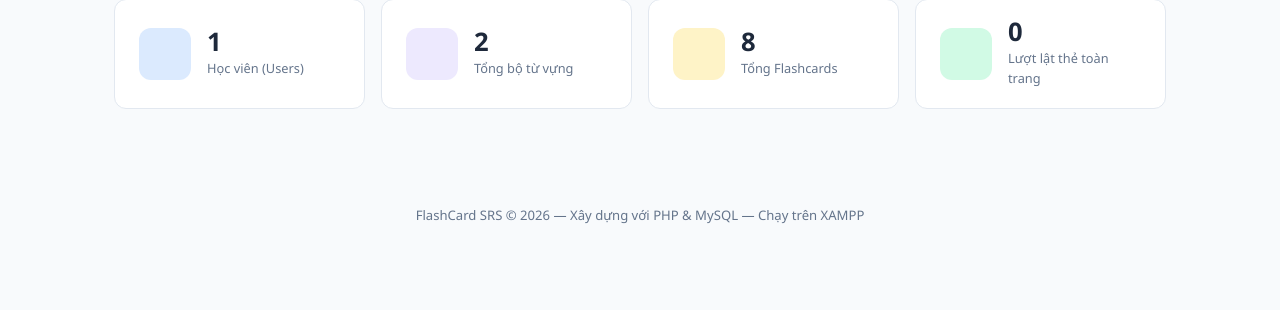
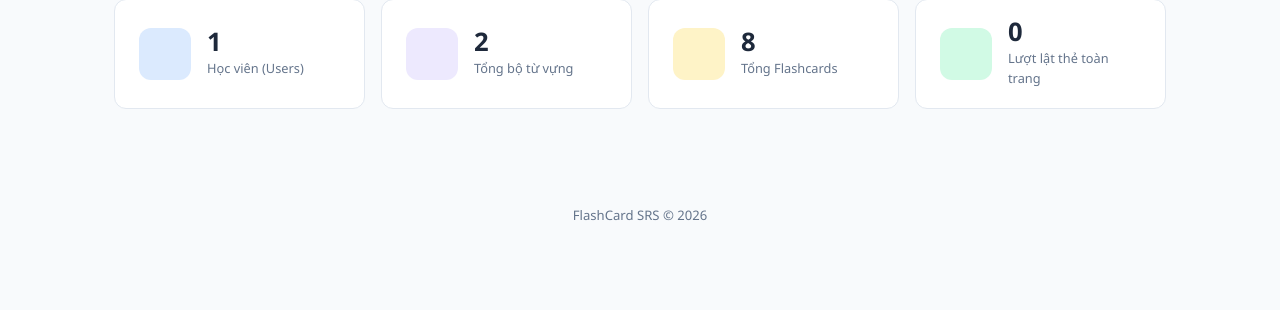
Before and after one commit to phucan20032011-cpu/Project_Flash_card_SRS, a PHP site: page /admin_dashboard.php in a window 1280 px wide. Shown: the part 166-476 px from the top of the page. Run offline with PHP 8.4, Linux system fonts and the light colour scheme; a user stored in the database is signed in; data comes from the database, SQL or seed files in the repository; data that the repository does not hold is empty.

Commit message:
update footer

```diff
--- a/index.php
+++ b/index.php
@@ -53,9 +53,9 @@ $error = '';
                 <button class="btn btn-primary" style="width:100%;" onclick="doLogin()">
                     Đăng nhập
                 </button>
-                <p style="text-align:center; margin-top:1rem; font-size:0.82rem; color:var(--text-muted);">
+                <!-- <p style="text-align:center; margin-top:1rem; font-size:0.82rem; color:var(--text-muted);">
                     Demo: <strong>student@demo.com</strong> / <strong>password</strong>
-                </p>
+                </p> -->
             </div>
 
             <!-- === FORM ĐĂNG KÝ === -->
--- a/views/footer.php
+++ b/views/footer.php
@@ -3,7 +3,7 @@
 ?>
 
 <footer style="text-align:center; padding: 2rem; color: var(--text-muted); font-size:0.82rem; margin-top:auto;">
-    FlashCard SRS &copy; <?= date('Y') ?> &mdash; Xây dựng với PHP &amp; MySQL &mdash; Chạy trên XAMPP
+    FlashCard SRS &copy; <?= date('Y') ?>
 </footer>
 
 <!-- JavaScript chính -->
```
